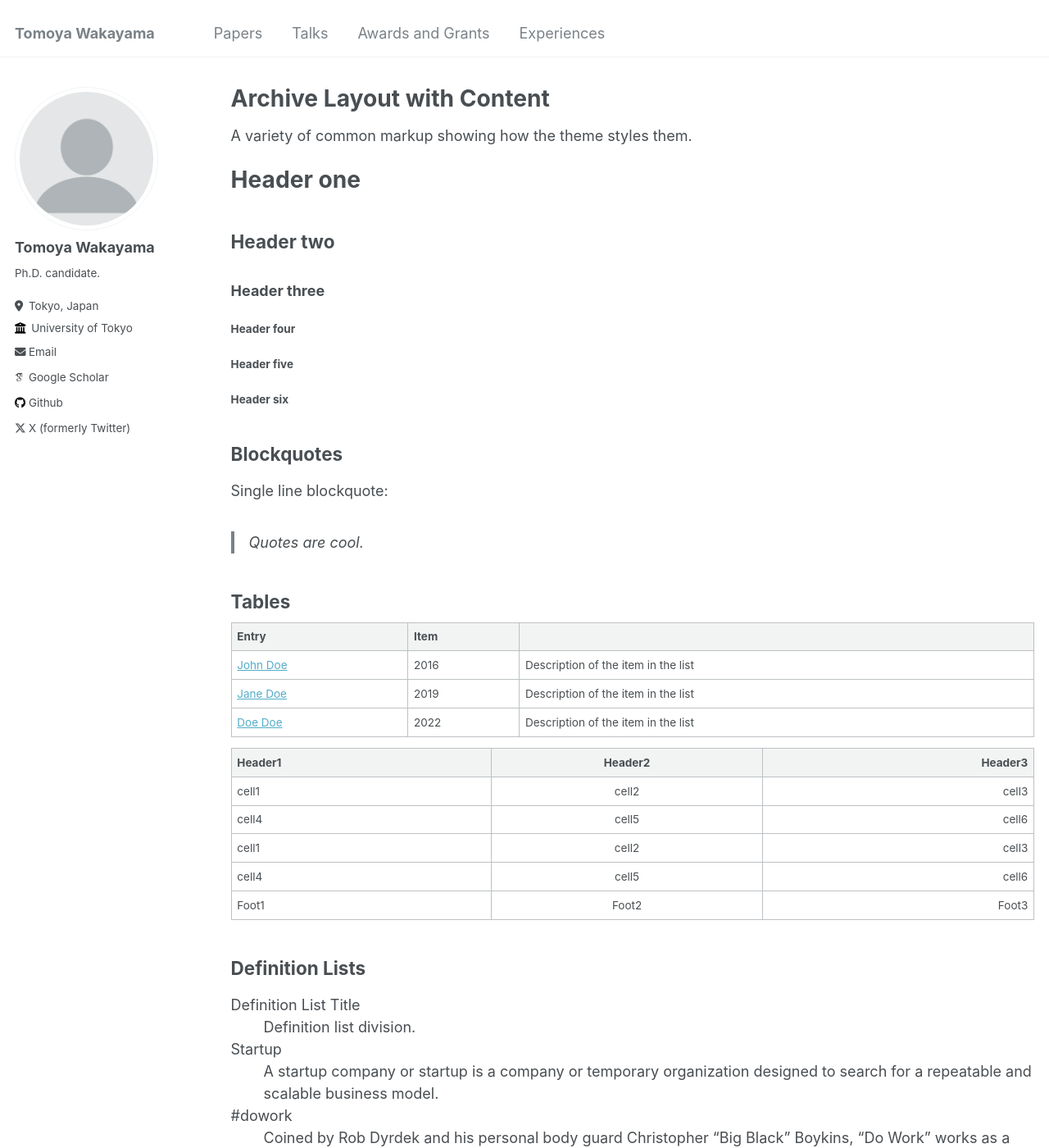
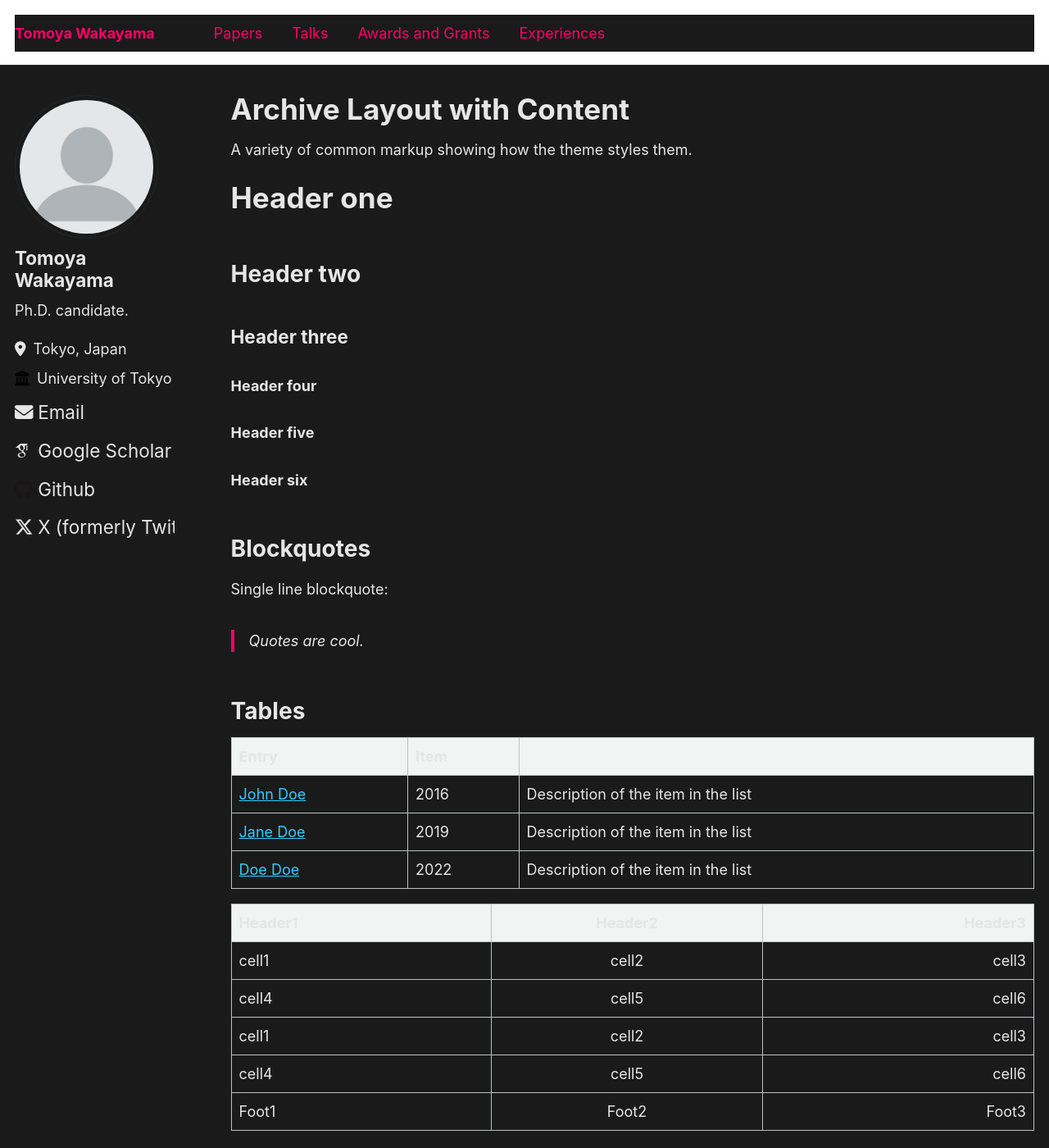
Before and after one commit to TomWaka/TomWaka.github.io, a Jekyll site: the page built from _pages/archive-layout-with-content.md, in a window 1280 px wide and 1400 px high. Shown: the whole window at 82% size. Built offline with Jekyll 4.4.1, drawn with Linux system fonts in a browser that asks for light colours; some web fonts are replaced.

Commit message:
Update _variables.scss

```diff
--- a/_sass/_variables.scss
+++ b/_sass/_variables.scss
@@ -28,27 +28,26 @@ $bodoni                     : "Bodoni MT", serif;
 $calisto                    : "Calisto MT", serif;
 $garamond                   : Garamond, serif;
 
-$global-font-family         : $sans-serif;
-$header-font-family         : $sans-serif;
-$caption-font-family        : $serif;
+$global-font-family         : 'Montserrat', $sans-serif;
+$header-font-family         : 'Raleway', $sans-serif;
+$caption-font-family        : 'Lato', $sans-serif;
 
 /* type scale */
-$type-size-1                : 2.441em;  // ~39.056px
-$type-size-2                : 1.953em;  // ~31.248px
-$type-size-3                : 1.563em;  // ~25.008px
-$type-size-4                : 1.25em;   // ~20px
-$type-size-5                : 1em;      // ~16px
-$type-size-6                : 0.75em;   // ~12px
-$type-size-7                : 0.6875em; // ~11px
-$type-size-8                : 0.625em;  // ~10px
+$type-size-1                : 3.052em;  // ~48.832px
+$type-size-2                : 2.441em;  // ~39.056px
+$type-size-3                : 1.953em;  // ~31.248px
+$type-size-4                : 1.563em;  // ~25.008px
+$type-size-5                : 1.25em;   // ~20px
+$type-size-6                : 1em;      // ~16px
+$type-size-7                : 0.8em;    // ~12.8px
+$type-size-8                : 0.64em;   // ~10.24px
 
 /* masthead properties */
-$masthead-height            : 70px;
+$masthead-height            : 80px;
 
 /* Sidebar properties */
 $sidebar-screen-min-width   : 1024px;
 $sidebar-link-max-width     : 250px;
-
 
 
 /*
@@ -56,23 +55,22 @@ $sidebar-link-max-width     : 250px;
    ========================================================================== */
 
 $gray                       : #7a8288;
-$dark-gray                  : mix(#000, $gray, 40%);
-$darker-gray                : mix(#000, $gray, 60%);
+$dark-gray                  : mix(#000, $gray, 50%);
+$darker-gray                : mix(#000, $gray, 70%);
 $light-gray                 : mix(#fff, $gray, 50%);
 $lighter-gray               : mix(#fff, $gray, 90%);
 
-$body-color                 : #fff;
-$background-color           : #fff;
-$code-background-color      : #fafafa;
-$code-background-color-dark : $light-gray;
-$text-color                 : $dark-gray;
-$border-color               : $lighter-gray;
+$background-color           : #1a1a1a;
+$code-background-color      : #2c2c2c;
+$code-background-color-dark : $dark-gray;
+$text-color                 : #e6e6e6;
+$border-color               : $darker-gray;
 
-$primary-color              : #7a8288;
-$success-color              : #62c462;
-$warning-color              : #f89406;
-$danger-color               : #ee5f5b;
-$info-color                 : #52adc8;
+$primary-color              : #ff0066;
+$success-color              : #00cc66;
+$warning-color              : #ffcc00;
+$danger-color               : #ff3333;
+$info-color                 : #33ccff;
 
 /* brands */
 $behance-color              : #1769FF;
@@ -103,10 +101,10 @@ $xing-color                 : #006567;
 
 /* links */
 $link-color                 : $info-color;
-$link-color-hover           : mix(#000, $link-color, 25%);
-$link-color-visited         : mix(#fff, $link-color, 25%);
+$link-color-hover           : mix(#fff, $link-color, 25%);
+$link-color-visited         : mix(#000, $link-color, 25%);
 $masthead-link-color        : $primary-color;
-$masthead-link-color-hover  : mix(#000, $primary-color, 25%);
+$masthead-link-color-hover  : mix(#fff, $primary-color, 25%);
 
 
 /*
@@ -125,7 +123,7 @@ $x-large                    : 1800px;
 $small                      : 600px !default;
 $medium                     : 768px !default;
 $medium-wide                : 900px !default;
-$large                      : 925px !default;
+$large                      : 1024px !default;
 $x-large                    : 1280px !default;
 
 /*
@@ -159,7 +157,7 @@ $susy: (
    ========================================================================== */
 
 $border-radius              : 4px;
-$box-shadow                 : 0 1px 1px rgba(0, 0, 0, 0.125);
+$box-shadow                 : 0 1px 3px rgba(0, 0, 0, 0.25);
 $navicon-width              : 28px;
 $navicon-height             : 4px;
-$global-transition          : all 0.2s ease-in-out;
+$global-transition          : all 0.3s ease-in-out;
```
